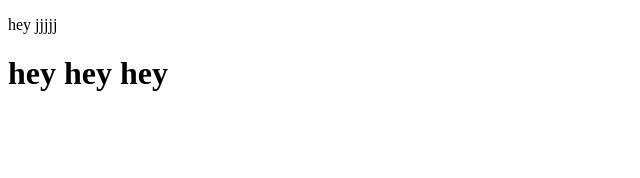
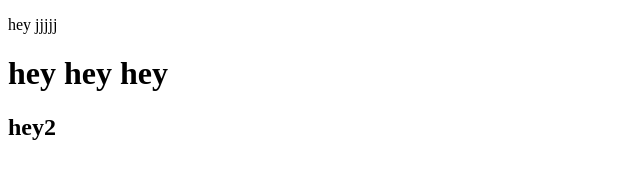
Before and after one commit to TanvirR7/trial-project, a plain HTML site: page index.html in a window 1280 px wide. Shown: the full height of the page, 0-640 px from the left. Drawn offline with Linux system fonts and the light colour scheme.

Commit message:
Update index.html

```diff
--- a/index.html
+++ b/index.html
@@ -8,5 +8,6 @@
 <body>
     <p>hey jjjjj</p>
     <h1>hey hey hey</h1>
+    <h2> hey2</h2>
 </body>
 </html>
```
